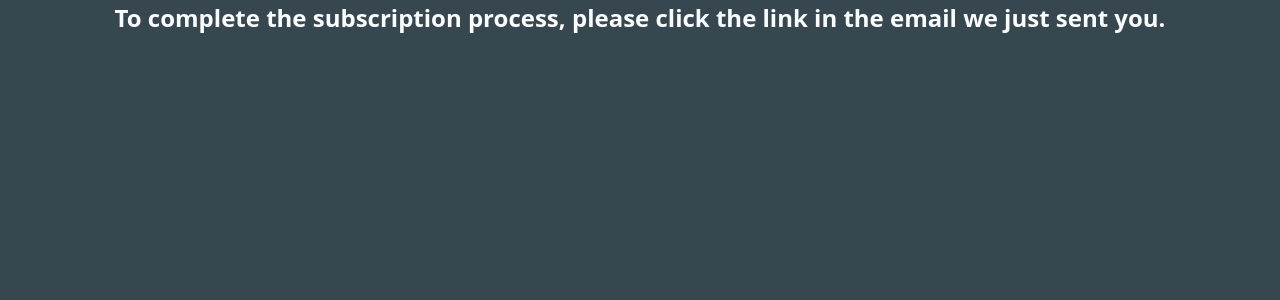
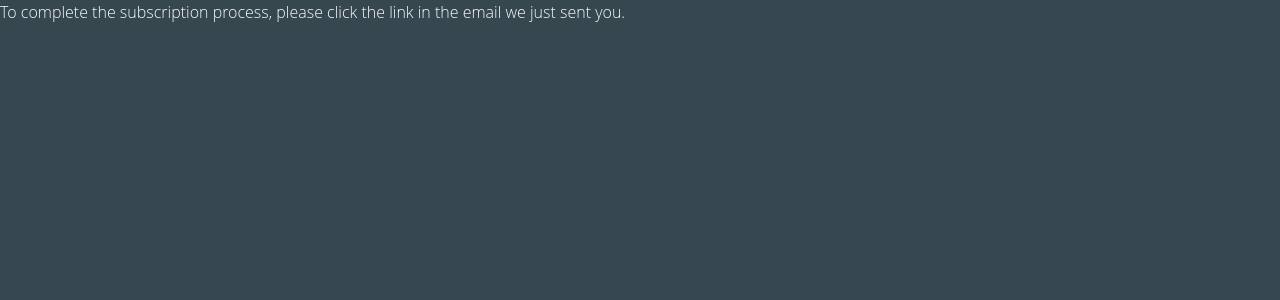
Before and after one commit to diorama/diorama.github.io, a Jekyll site: the page built from forms/confirmation.md, in a window 1280 px wide. Shown: the top 300 px of the page. Built offline with Jekyll 4.4.1, drawn with Linux system fonts in a browser that asks for light colours.

Commit message:
Changed form responses layouts.

```diff
--- a/_layouts/form.html
+++ b/_layouts/plain.html
@@ -3,7 +3,7 @@
 {% include head.html %}
 <body>
 
-<div class="form-message">
+<div>
   {{ content }}
 </div>
 
--- a/css/main.scss
+++ b/css/main.scss
@@ -181,10 +181,3 @@ a {
   overflow: hidden;
   margin-top: 20px;
 }
-
-.form-message {
-  background-color: transparent;
-  text-align: center;
-  font-size: 24px;
-  font-weight: bold;
-}
```
Also changed, not shown: forms/confirmation.md (+1 -1 lines), forms/confirmed.md (+1 -1 lines).
